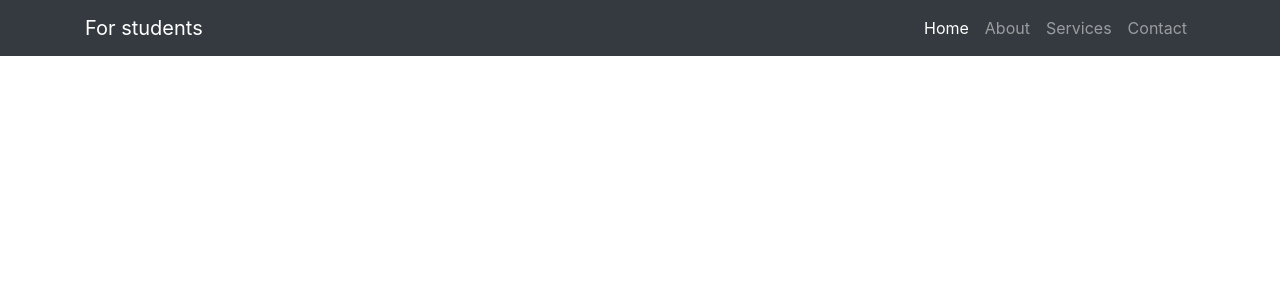
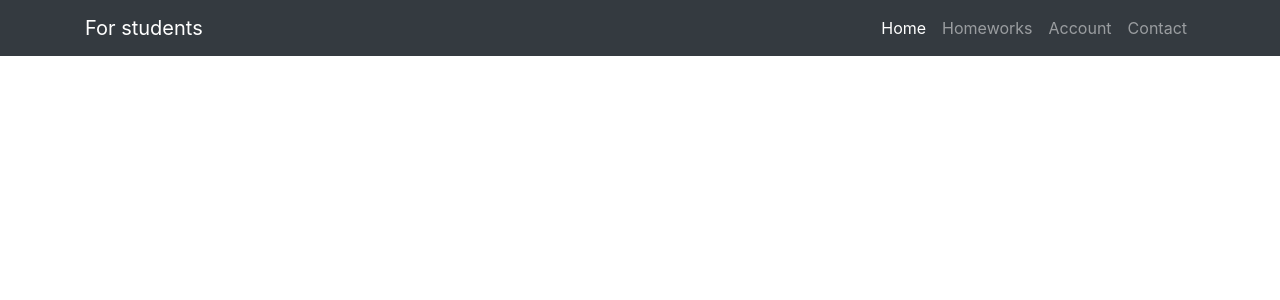
Before and after one commit to takos22/timathon-for-students, a Django app: page / in a window 1280 px wide. Shown: the top 300 px of the page. Run offline with Django 3.2, Linux system fonts and the light colour scheme; some libraries are stand-ins or nearby versions.

Commit message:
Update base.html

```diff
--- a/website/templates/base.html
+++ b/website/templates/base.html
@@ -25,19 +25,19 @@
                 <div class="collapse navbar-collapse" id="navbarResponsive">
                     <ul class="navbar-nav ml-auto">
                         <li class="nav-item active">
-                            <a class="nav-link" href="#"
+                            <a class="nav-link" href="{% url 'index' %}"
                                 >Home
                                 <span class="sr-only">(current)</span>
                             </a>
                         </li>
                         <li class="nav-item">
-                            <a class="nav-link" href="#">About</a>
+                            <a class="nav-link" href="{% url 'homework' %}">Homeworks</a>
                         </li>
                         <li class="nav-item">
-                            <a class="nav-link" href="#">Services</a>
+                            <a class="nav-link" href="{% url 'account' %}">Account</a>
                         </li>
                         <li class="nav-item">
-                            <a class="nav-link" href="#">Contact</a>
+                            <a class="nav-link" href="{% url 'contact' %}">Contact</a>
                         </li>
                     </ul>
                 </div>
```
